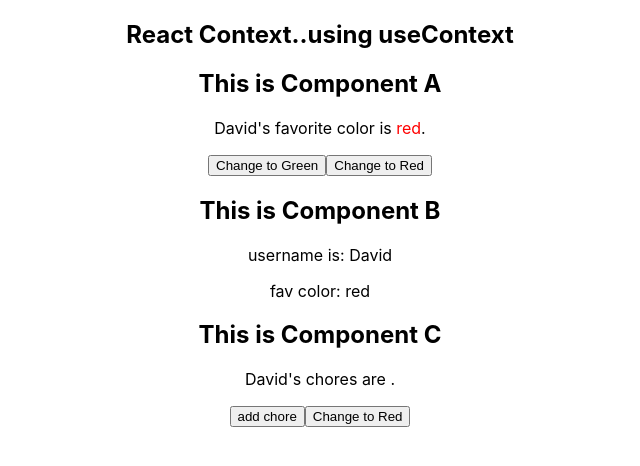
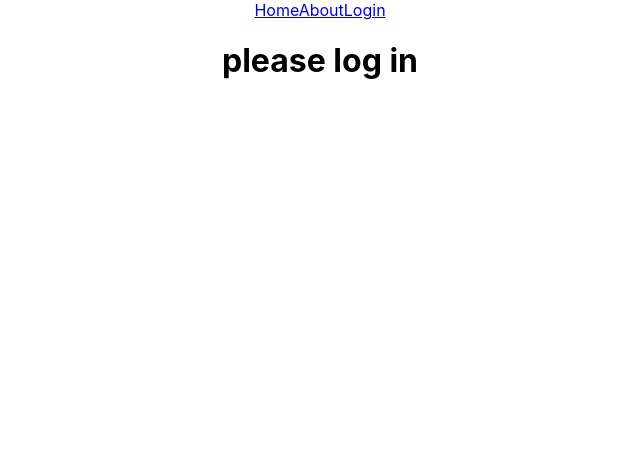
Before and after one commit to dwu621/Chores, a React (Create React App) app in the folder client/: page / in a window 1280 px wide. Shown: the top 466 px of the page, without its empty margins (320-960 px from the left). Built offline with nearby package versions, Linux system fonts and the light colour scheme.

Commit message:
added frontened pages/components created nav bar with login logout

```diff
--- a/client/src/App.js
+++ b/client/src/App.js
@@ -1,11 +1,23 @@
+import './App.css'
 import React, { useContext, useState } from 'react'
-import { DataContext } from './components/DataContext';
-import './App.css'
+import { DataContext } from './components/DataContext'
+import { Route, Routes } from 'react-router-dom'
+import Header from './components/Header'
+import Home from './pages/Home'
+import About from './pages/About'
+import Login from './pages/Login'
+import Logout from './pages/Logout'
 import ComponentA from './components/ComponentA';
 import ComponentB from './components/ComponentB';
 import ComponentC from './components/ComponentC';
 
-function App() {
+const App = () => {
+
+  const [isLoggedIn, setIsLoggedIn] = useState(false)
+  const [currentUser, setCurrentUser] = useState(null)
+  const [isParent, setIsParent] = useState(null)
+
+
   const [userInfo, setUserInfo] = useState(
     {
         name: 'David',
@@ -24,15 +36,22 @@ function App() {
     }
   )
 
-
+            // <ComponentA />
+            // <ComponentB />
+            // <ComponentC />
   return (
     <div className="App">
-        <h2>React Context..using useContext</h2>
-          <DataContext.Provider value={{ userInfo, setUserInfo, chore, setChore }}>
-            <ComponentA />
-            <ComponentB />
-            <ComponentC />
-          </DataContext.Provider>
+       <DataContext.Provider value={{ userInfo, setUserInfo, chore, setChore, isLoggedIn, setIsLoggedIn}}>
+          <Header/>
+            <Routes>
+              <Route path='/' element={ <Home />} />
+              <Route path='about' element={ <About />} />
+              <Route path='login' element={ <Login />} />
+              <Route path='logout' element={ <Logout />} />
+
+
+            </Routes>
+       </DataContext.Provider>
     </div>
   );
 }
--- /dev/null
+++ b/client/src/components/Header.jsx
@@ -0,0 +1,21 @@
+import React, { useContext } from 'react';
+import { Link } from 'react-router-dom'
+import { DataContext } from './DataContext';
+
+const Header = () => {
+    const { isLoggedIn,   } = useContext(DataContext)
+
+    return (
+        <header>
+           <nav>
+           <Link to='/'>Home</Link>
+           <Link to='about'>About</Link>
+           {(!isLoggedIn) ? (<Link to='login'>Login</Link>) : (<Link to='logout'>Logout</Link>) }
+
+
+           </nav>
+        </header>
+    )
+}
+
+export default Header
--- /dev/null
+++ b/client/src/pages/About.js
@@ -0,0 +1,11 @@
+import React from 'react'
+
+const About = ()    => {
+    return (
+        <div>
+            <h1>About Page</h1>
+        </div>
+    )
+}
+
+export default About
--- /dev/null
+++ b/client/src/pages/Home.js
@@ -0,0 +1,17 @@
+import React, { useContext } from 'react'
+import { DataContext } from '../components/DataContext'
+
+const Home = () => {
+    const { isLoggedIn, setIsLoggedIn  } = useContext(DataContext)
+
+    return (
+
+           <div>
+            {isLoggedIn ? <h1>Welcome back</h1> : <h1>please log in</h1>}
+           </div>
+
+
+    )
+}
+
+export default Home
--- /dev/null
+++ b/client/src/pages/Login.js
@@ -0,0 +1,11 @@
+import React from 'react';
+
+const Login = () => {
+    return (
+        <div>
+            <h1>Login Page</h1>
+        </div>
+    )
+}
+
+export default Login
--- /dev/null
+++ b/client/src/pages/Logout.js
@@ -0,0 +1,9 @@
+import React from 'react';
+
+const Logout = () => {
+    return (
+        <h1>You'bve been logged out</h1>
+    )
+}
+
+export default Logout
```
Also changed, not shown: client/src/components/Login.jsx (added), client/src/pages/Chore.js (added), client/src/pages/Reward.js (added), client/src/pages/User.js (added).
